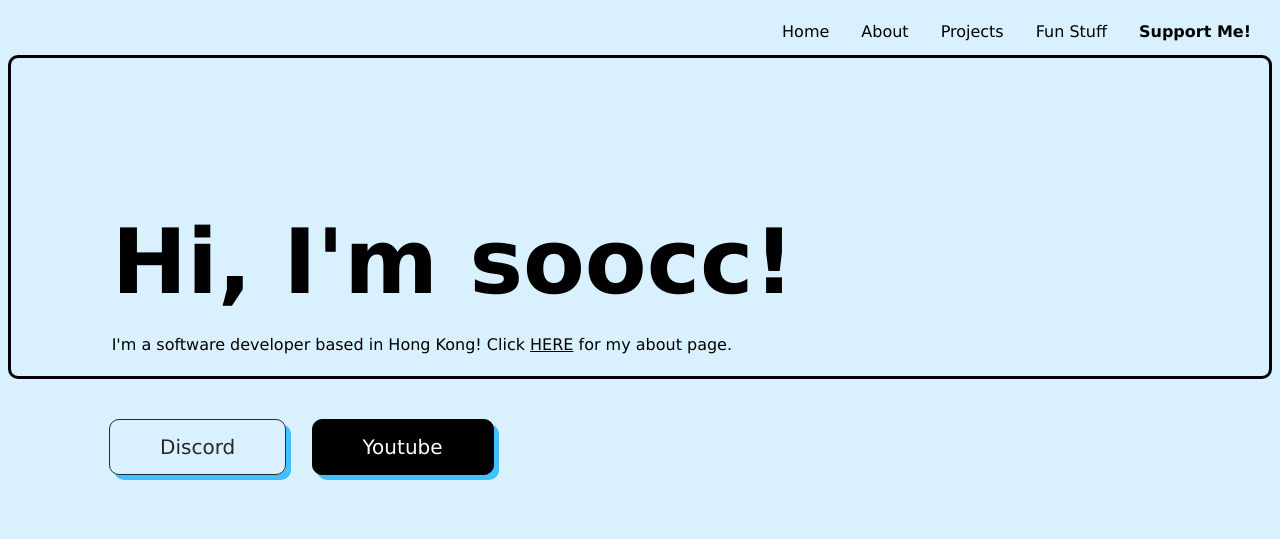
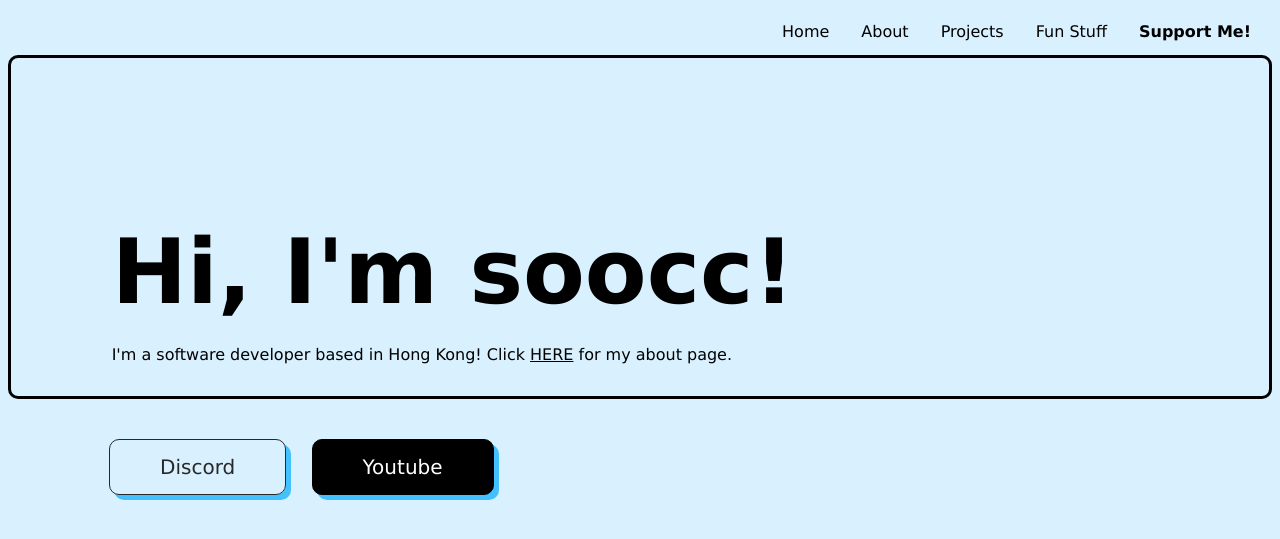
Before and after one commit to soocc/sooccsocks2, a Jekyll site: the page built from index.html, in a window 1280 px wide. Shown: the top 539 px of the page. Built offline with Jekyll 4.4.1, drawn with Linux system fonts in a browser that asks for light colours.

Commit message:
Update index.html

```diff
--- a/index.html
+++ b/index.html
@@ -27,6 +27,9 @@ layout: default
       .first {
         border-radius: 10px 10px 10px 10px;
         border-style: solid;
+        padding: 10px 0 10px 0;
+      }
+
     </style>
   </head>
   <body>
```
